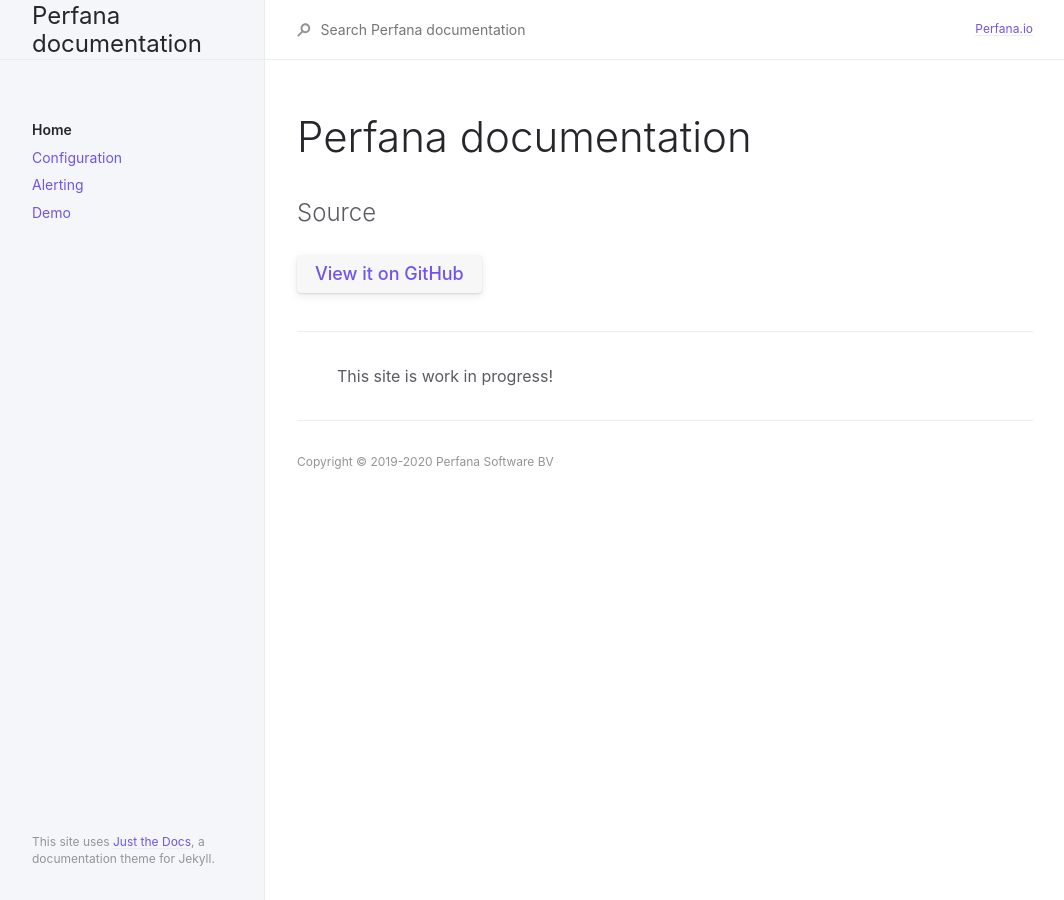
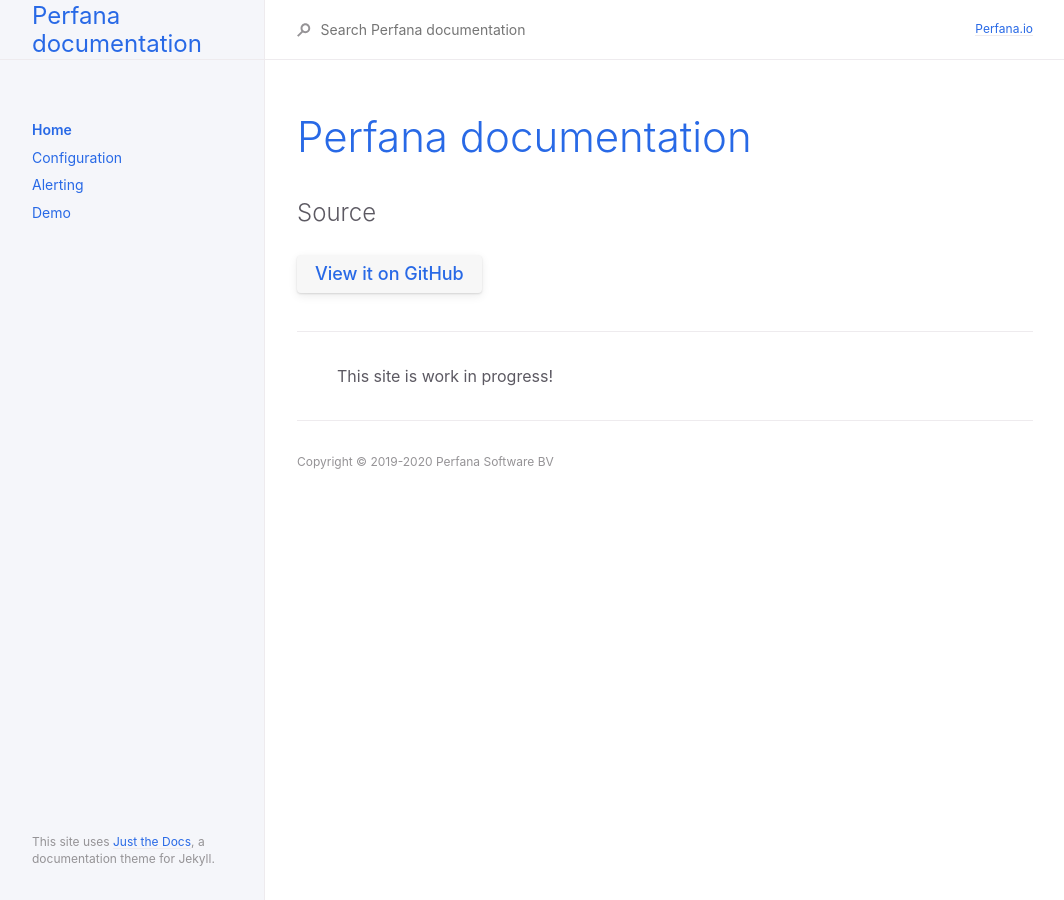
Before and after one commit to perfana/perfana-docs, a Jekyll site: the page built from index.md, in a window 1280 px wide. Shown: the whole page, without its empty margins (107-1171 px from the left). Built offline with Jekyll 4.4.1, drawn with Linux system fonts in a browser that asks for light colours.

Commit message:
override color

```diff
--- a/_sass/custom/custom.scss
+++ b/_sass/custom/custom.scss
@@ -58,10 +58,10 @@
 //$code-background-color: $grey-lt-000;
 
 //$body-text-color: $grey-dk-100;
-//$body-heading-color: $grey-dk-300;
+$body-heading-color: $blue-100	;
 //$search-result-preview-color: $grey-dk-000;
 //$nav-child-link-color: $grey-dk-100;
-//$link-color: $purple-000;
+$link-color: $blue-100	;
 //$btn-primary-color: $purple-100;
 //$base-button-color: #f7f7f7;
 
```
